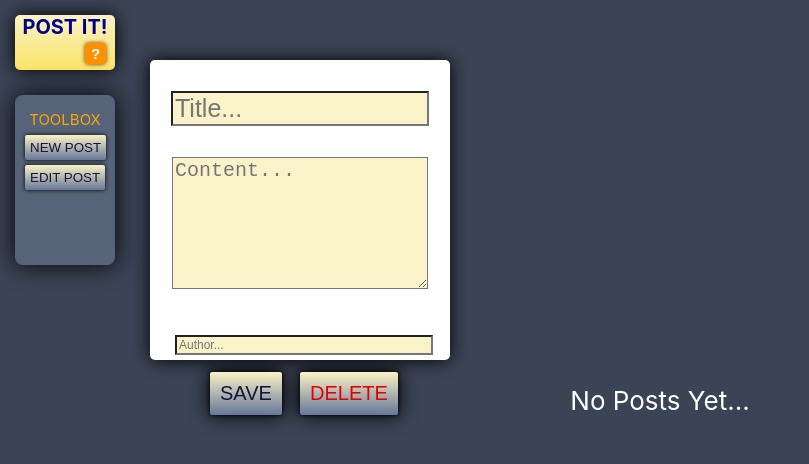
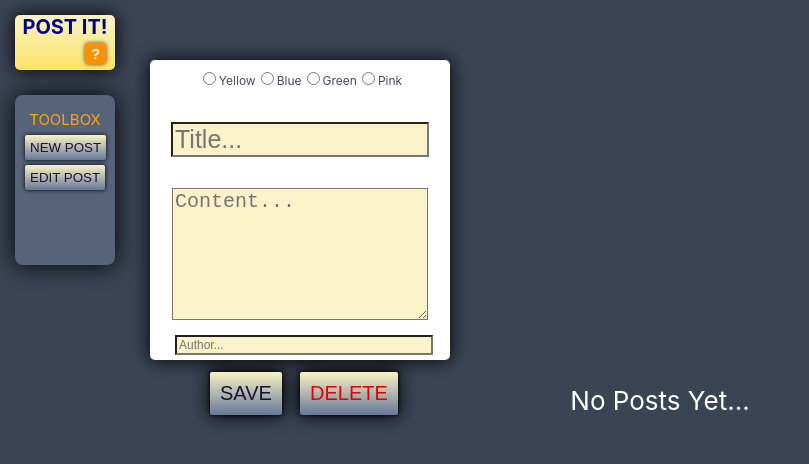
Before and after one commit to R-Cole/post-it-, a React (Create React App) app: page / in a window 1280 px wide. Both pictures are taken after a click on the button "NEW POST". Shown: the top 464 px of the page, without its empty margins (0-809 px from the left). Built offline with nearby package versions, Linux system fonts and the light colour scheme.

Commit message:
added color notes

```diff
--- a/package.json
+++ b/package.json
@@ -3,6 +3,7 @@
   "version": "0.1.0",
   "private": true,
   "dependencies": {
+    "bootstrap": "^4.3.1",
     "react": "^16.8.6",
     "react-device-detect": "^1.6.2",
     "react-dom": "^16.8.6",
--- a/src/App.css
+++ b/src/App.css
@@ -71,7 +71,7 @@ body {
 .Article {
   filter: drop-shadow(0 0 0.55rem rgb(1, 1, 2));
   border-radius: 6px;
-  background-image: linear-gradient(rgb(250, 242, 198),rgb(250, 228, 102));
+  /* background-image: linear-gradient(rgb(250, 242, 198),rgb(250, 228, 102)); */
   width: var(--articleW);
   height: var(--articleH);
 }
@@ -384,6 +384,16 @@ body {
   height: 245px;
 }
 
+
+.mobile_contentInput {
+  font-size: 20px;
+  line-height: 21px;
+  color: darkblue;
+  background-color: rgb(250, 243, 201);
+  width: 250px;
+  height: 120px;
+}
+
 .mobile_submitFormButton{
   color: rgb(24, 20, 58);
   border-radius: 5px;
@@ -487,6 +497,7 @@ body {
 .mobile_ArticleTitle {
   position: relative;
   top: 8px;
+  left: 8px;
   font-style: bold;
   font-size: 25px;
   line-height: 25px;
--- a/src/components/AddArticleForm.js
+++ b/src/components/AddArticleForm.js
@@ -10,7 +10,8 @@ export class AddArticleForm extends React.Component{
 
       titleInput: null,
       contentInput: null,
-      authorInput: null
+      authorInput: null,
+      colorInput: 'yellow'
 
     }
 
@@ -18,6 +19,7 @@ export class AddArticleForm extends React.Component{
 
   handleChange(event){
 
+    //Title
     if(event.currentTarget.name === 'title'){
 
       this.setState({
@@ -28,6 +30,7 @@ export class AddArticleForm extends React.Component{
 
     };
 
+    //Content
     if(event.currentTarget.name === 'content'){
 
       this.setState({
@@ -38,11 +41,24 @@ export class AddArticleForm extends React.Component{
 
     };
 
+    //Author
     if(event.currentTarget.name === 'author'){
 
       this.setState({
 
         authorInput: event.currentTarget.value
+
+      });
+
+    };
+
+    //Color
+    if(
+      event.currentTarget.name === 'color'){
+
+      this.setState({
+
+        colorInput: event.currentTarget.value
 
       });
 
@@ -55,6 +71,7 @@ export class AddArticleForm extends React.Component{
     let m_AddArticleContainer = 'AddArticleContainer';
     let m_submitFormButton = 'submitFormButton';
     let m_deleteFormButton ='deleteFormButton';
+    let m_contentInput ='contentInput';
 
 
     if(this.props.mobile){
@@ -63,12 +80,62 @@ export class AddArticleForm extends React.Component{
       m_AddArticleContainer = 'mobile_AddArticleContainer';
       m_submitFormButton = 'mobile_submitFormButton';
       m_deleteFormButton ='mobile_deleteFormButton';
-
+      m_contentInput ='mobile_contentInput';
     }
 
     return (
       <React.Fragment>
       <form className={m_AddArticleContainer} onSubmit={this.props.handleSubmit} >
+
+        {!this.props.mobile
+        ? <div>
+          <label className='formHL' htmlFor='color'>
+          <Field
+            name='color'
+            component='input'
+            type='radio'
+            value='yellow'
+            onChange={(e) => this.handleChange(e)}
+          >
+          </Field>
+            Yellow
+          </label>
+          <label className='formHL' htmlFor='color'>
+          <Field
+            name='color'
+            component='input'
+            type='radio'
+            value='blue'
+            onChange={(e) => this.handleChange(e)}
+          >
+          </Field>
+            Blue
+          </label>
+          <label className='formHL' htmlFor='color'>
+          <Field
+            name='color'
+            component='input'
+            type='radio'
+            value='green'
+            onChange={(e) => this.handleChange(e)}
+          >
+          </Field>
+            Green
+          </label>
+          <label className='formHL' htmlFor='color'>
+          <Field
+            name='color'
+            component='input'
+            type='radio'
+            value='pink'
+            onChange={(e) => this.handleChange(e)}
+          >
+          </Field>
+            Pink
+          </label>
+        </div>
+      : null}
+
         <div>
           <label className='formHL' htmlFor='title'></label><br/>
           <Field
@@ -85,7 +152,7 @@ export class AddArticleForm extends React.Component{
         <div>
           <label className='formHL' htmlFor='content'></label><br/>
           <Field
-            className='contentInput'
+            className={m_contentInput}
             name='content'
             component='textarea'
             rows="6"
@@ -95,7 +162,6 @@ export class AddArticleForm extends React.Component{
             maxLength='200'
             onChange={(e) => this.handleChange(e)}
             value = {this.state.contentInput}
-
           />
         </div>
         <div >
@@ -115,9 +181,7 @@ export class AddArticleForm extends React.Component{
           <button className={m_submitFormButton} type='submit'>SAVE</button>
           <button onClick={()=>this.props.deleteForm()} className={m_deleteFormButton} type='delete'>DELETE</button>
         </div>
-
       </form>
-
       </React.Fragment>
 
     )
--- a/src/components/Display.js
+++ b/src/components/Display.js
@@ -134,13 +134,22 @@ export class Display extends React.Component {
 
       }
 
+      let setColor = values.color;
+
+      if(values.color === null){
+
+        setColor = 'yellow';
+
+      }
+
       //set new article
       const newArticle = {
 
         articleId: id,
         title: values.title,
         content: values.content,
-        author: values.author
+        author: values.author,
+        color: setColor
 
       }
 
@@ -178,12 +187,21 @@ export class Display extends React.Component {
 
       let handle = this.state.editElement
 
+      let setColor = values.color;
+
+      if(values.color === null){
+
+        setColor = 'yellow';
+
+      }
+
       const editedArticle = {
 
         articleId: handle,
         title: values.title,
         content: values.content,
-        author: values.author
+        author: values.author,
+        color: setColor
 
       }
 
--- a/src/components/List.js
+++ b/src/components/List.js
@@ -27,11 +27,30 @@ export class List extends React.Component {
         //is Desktop
         if(!this.props.mobile){
 
+          let color;
+
+          if(item.color === 'yellow'){
+            color = `rgb(250, 242, 198),rgb(250, 228, 102)`;
+          }
+
+          if(item.color === 'blue'){
+            color = `rgb(198, 233, 250),rgb(102, 203, 250)`;
+          }
+
+          if(item.color === 'green'){
+            color = `rgb(197, 250, 136),rgb(174, 255, 81)`;
+          }
+
+          if(item.color === 'pink'){
+            color = `rgb(255, 196, 255),rgb(250, 145, 250)`;
+          }
+
           posStyle[handle] = {
             position: 'absolute',
             top: `var(--articleTop${handle})`,
             left: `var(--articleLeft${handle})`,
-            zIndex: `var(--articleZindex${handle})`
+            zIndex: `var(--articleZindex${handle})`,
+            backgroundImage: `linear-gradient(${color})`
           }
 
           listContent =
```
Also changed, not shown: 1 other file (tests, documents, lock files or other folders).
